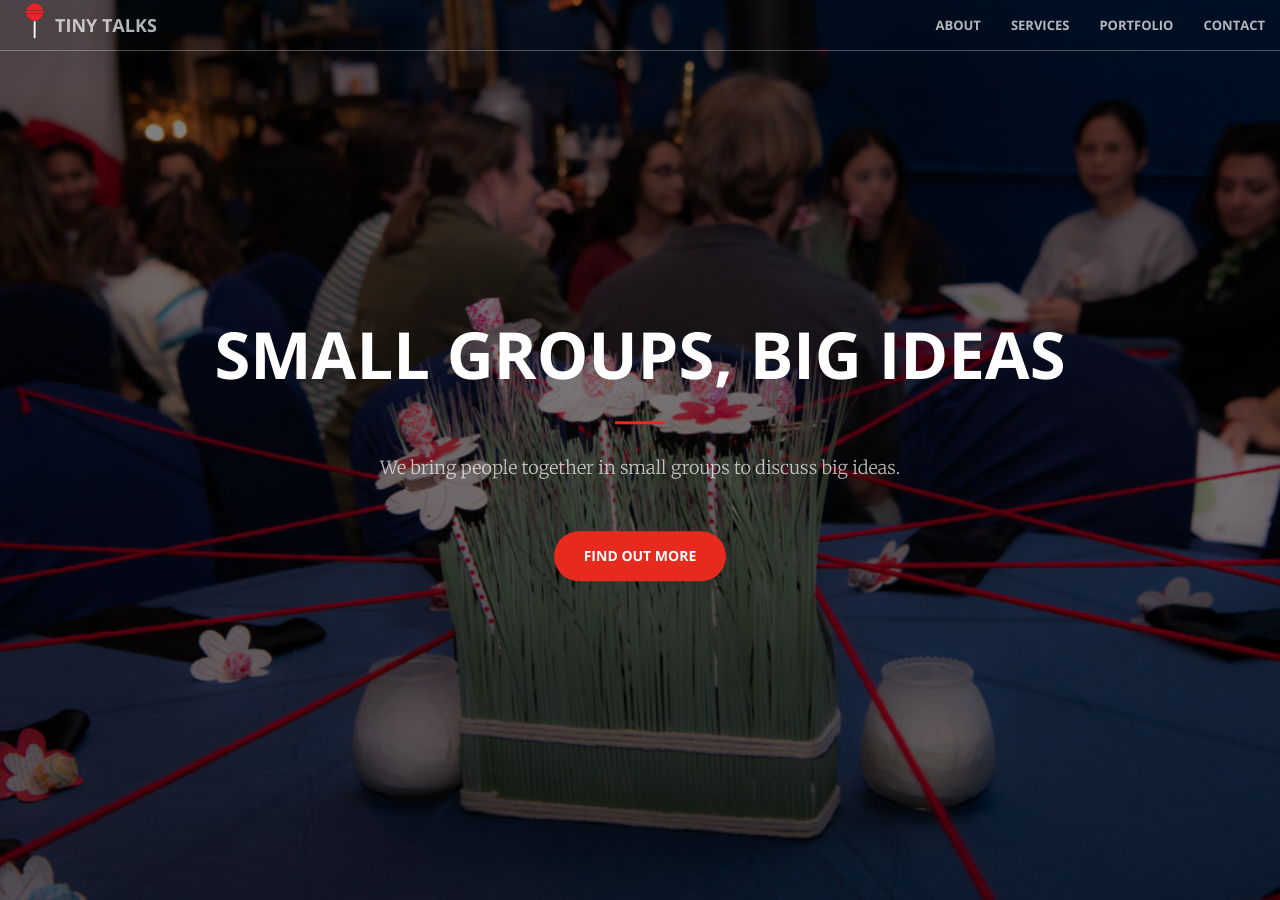
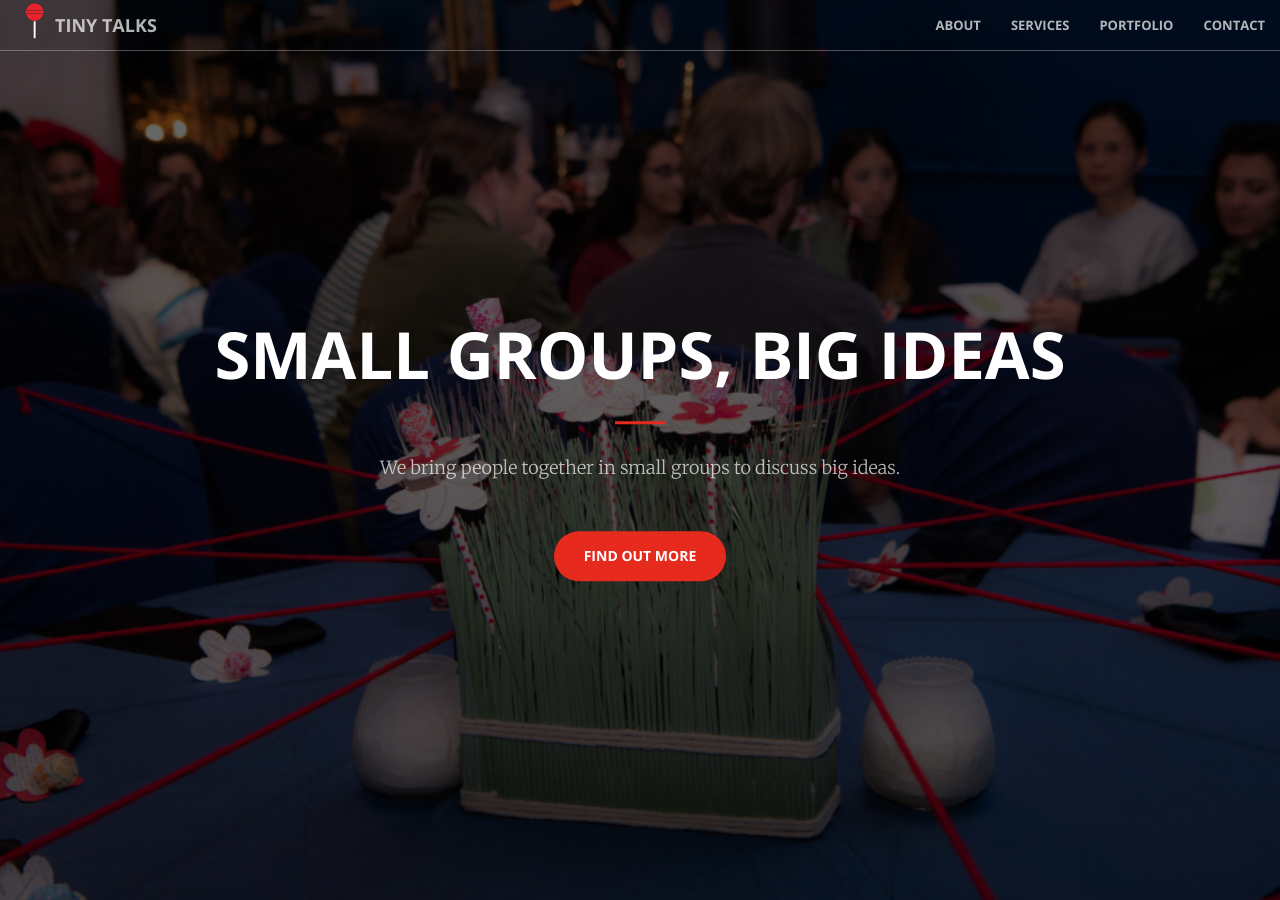
Before and after one commit to anrath/tinytalks.github.io, a Jekyll site: the page built from index.md, in a window 1280 px wide and 900 px high. Built offline with Jekyll 4.4.1, drawn with Linux system fonts in a browser that asks for light colours.

Commit message:
background image coloration tweak

```diff
--- a/_sass/_base.scss
+++ b/_sass/_base.scss
@@ -157,10 +157,8 @@
     min-height: auto;
     @include background-cover;
     background-position: center;
-    background-image: linear-gradient(rgba(0, 0, 0, 0.5), rgba(0, 0, 0, 0.5)),
+    background-image: linear-gradient(rgba(0, 0, 0, 0.6), rgba(0, 0, 0, 0.6)),
         url("../assets/header.jpg");
-    // background-color: black;
-    // opacity: 0.2;
     text-align: center;
     color: white;
     .header-content {
```
